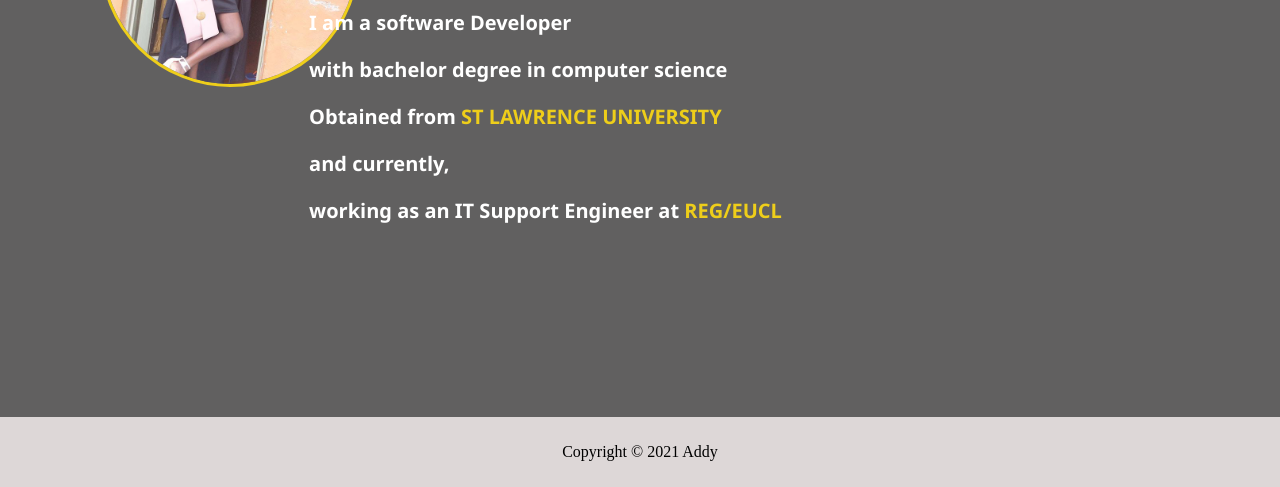
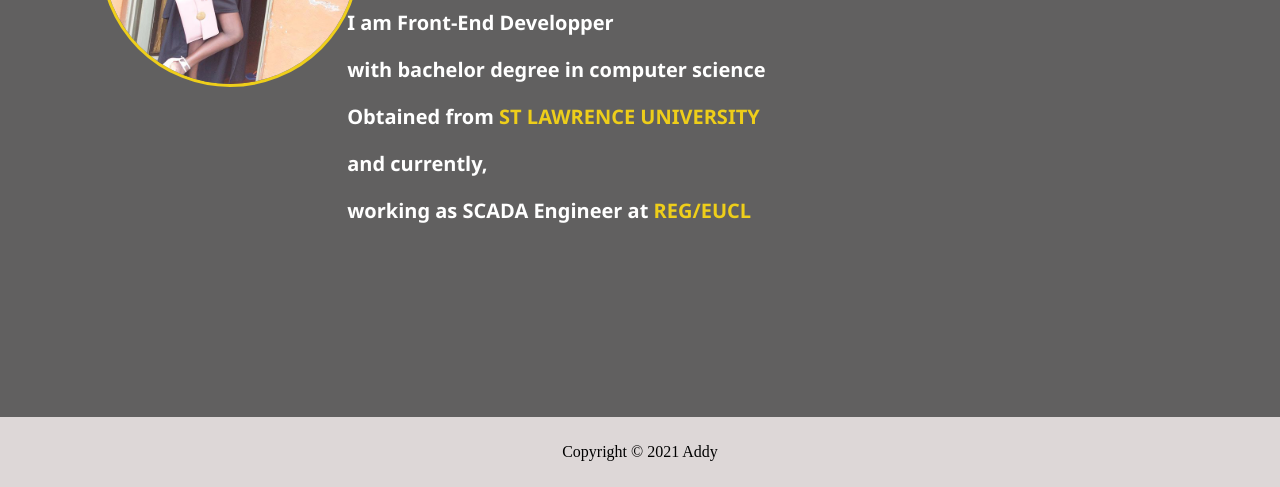
Before and after one commit to Addy-h/portfolio, a plain HTML site: page about.html in a window 1280 px wide. Shown: the part 333-820 px from the top of the page. Drawn offline with Linux system fonts and the light colour scheme.

Commit message:
Update about.html

```diff
--- a/about.html
+++ b/about.html
@@ -32,12 +32,12 @@
       <div class="text">
         <h1>About <span>Me</span></h1>
         <h2> <span>Bio</span></h2>
-        <p>I am a software Developer </p>
+        <p>I am Front-End Developper </p>
         <p>with bachelor degree in computer science</p>
         <p>Obtained from <span>ST LAWRENCE UNIVERSITY</span> </p>
         <p>and currently,</p>
         <p>working as
-          an IT Support Engineer
+         SCADA Engineer
           at <span>REG/EUCL</span></p>
 
       </div>
```
